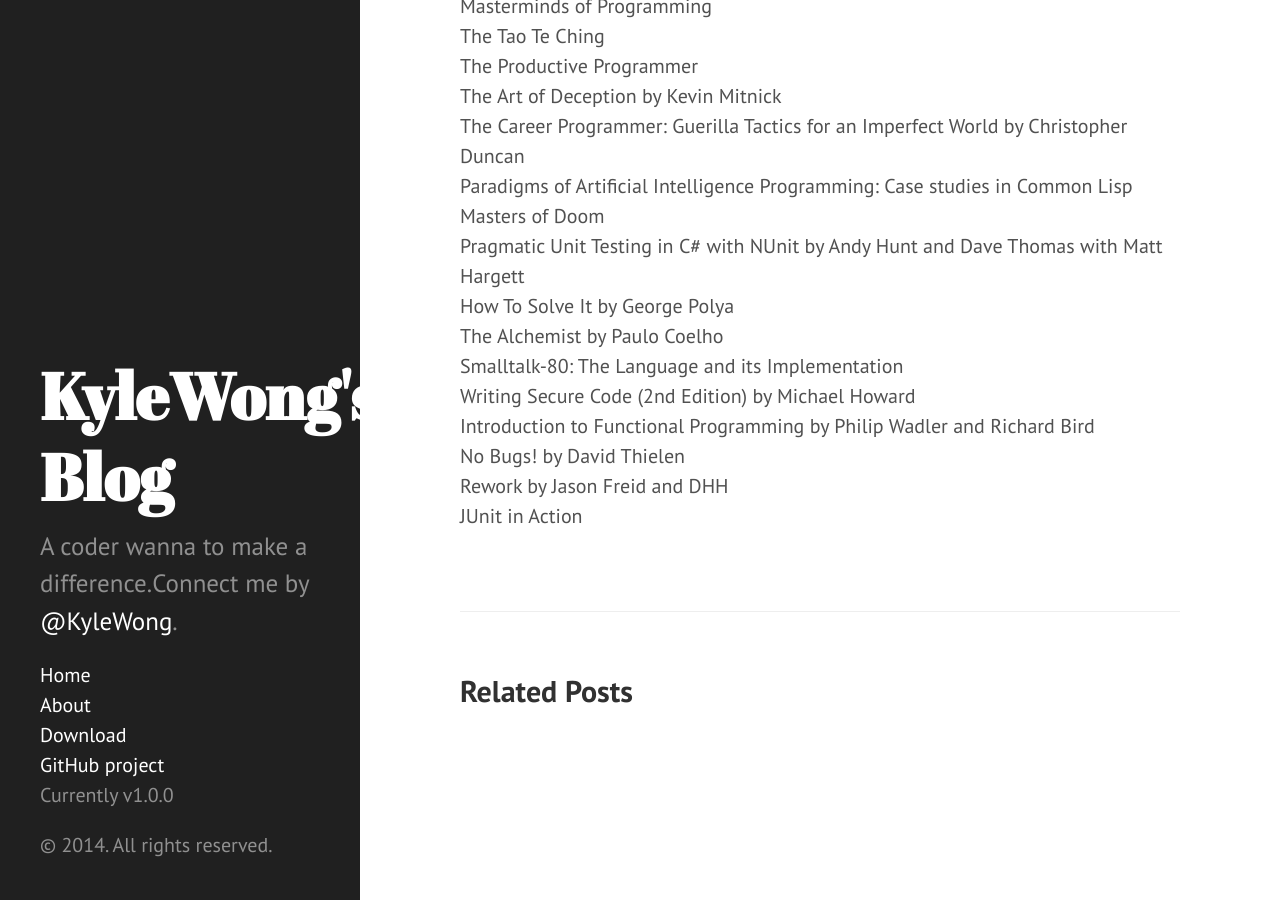
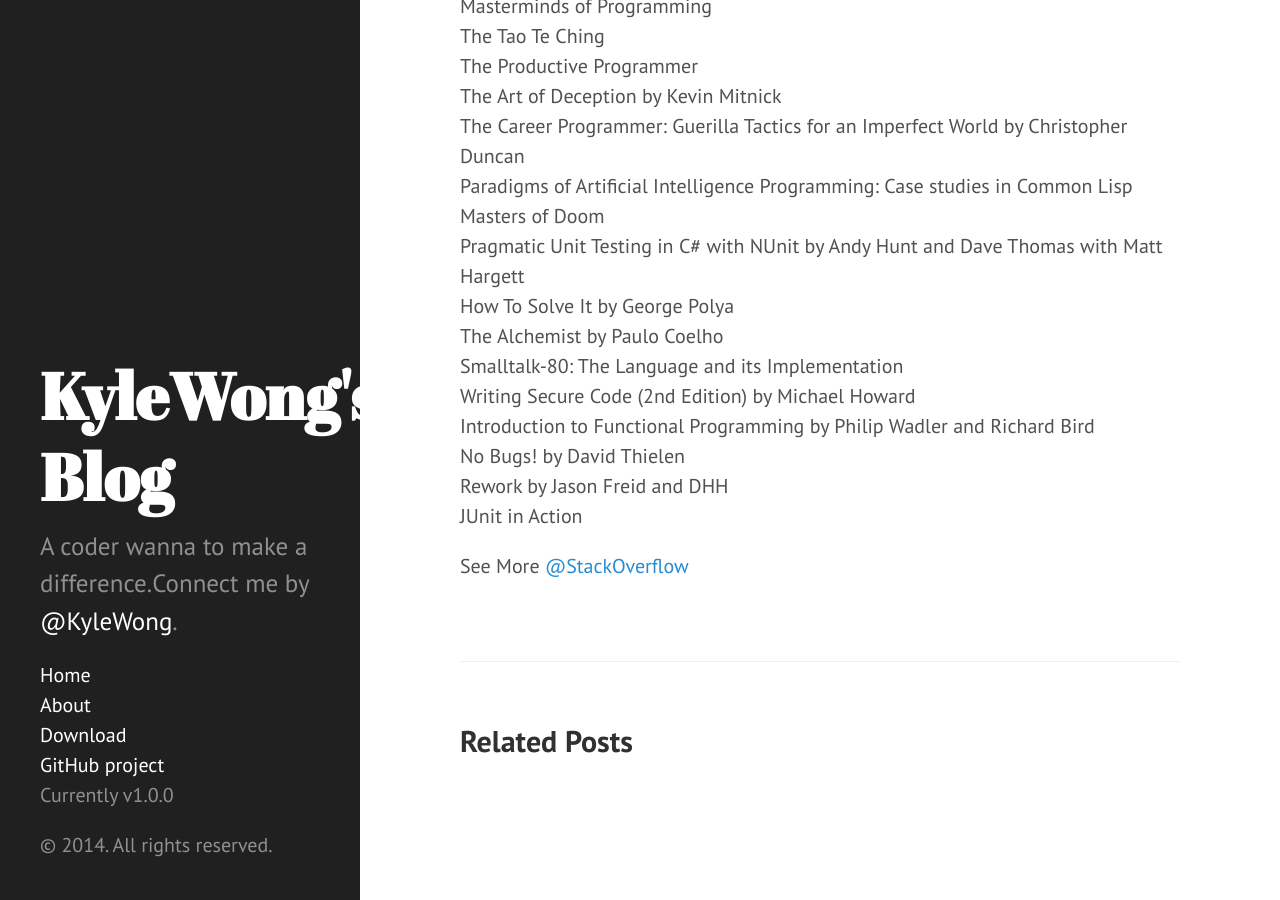
Before and after one commit to kangwang1988/kangwang1988.github.io, a Jekyll site: the page built from _posts/2014-08-09-What-is-the-single-most-influential-book-every-programmer-should-read.md, in a window 1280 px wide and 900 px high, scrolled down 2669 px. Built offline with Jekyll 4.4.1, drawn with Linux system fonts in a browser that asks for light colours; Markdown is read by kramdown in place of the engine named in the settings.

Commit message:
Update 2014-08-09-What-is-the-single-most-influential-book-every-programmer-should-read.md

```diff
--- a/_posts/2014-08-09-What-is-the-single-most-influential-book-every-programmer-should-read.md
+++ b/_posts/2014-08-09-What-is-the-single-most-influential-book-every-programmer-should-read.md
@@ -97,3 +97,5 @@
 No Bugs! by David Thielen<br>
 Rework by Jason Freid and DHH<br>
 JUnit in Action<br>
+
+See More [@StackOverflow](http://stackoverflow.com/questions/1711/what-is-the-single-most-influential-book-every-programmer-should-read)
```
